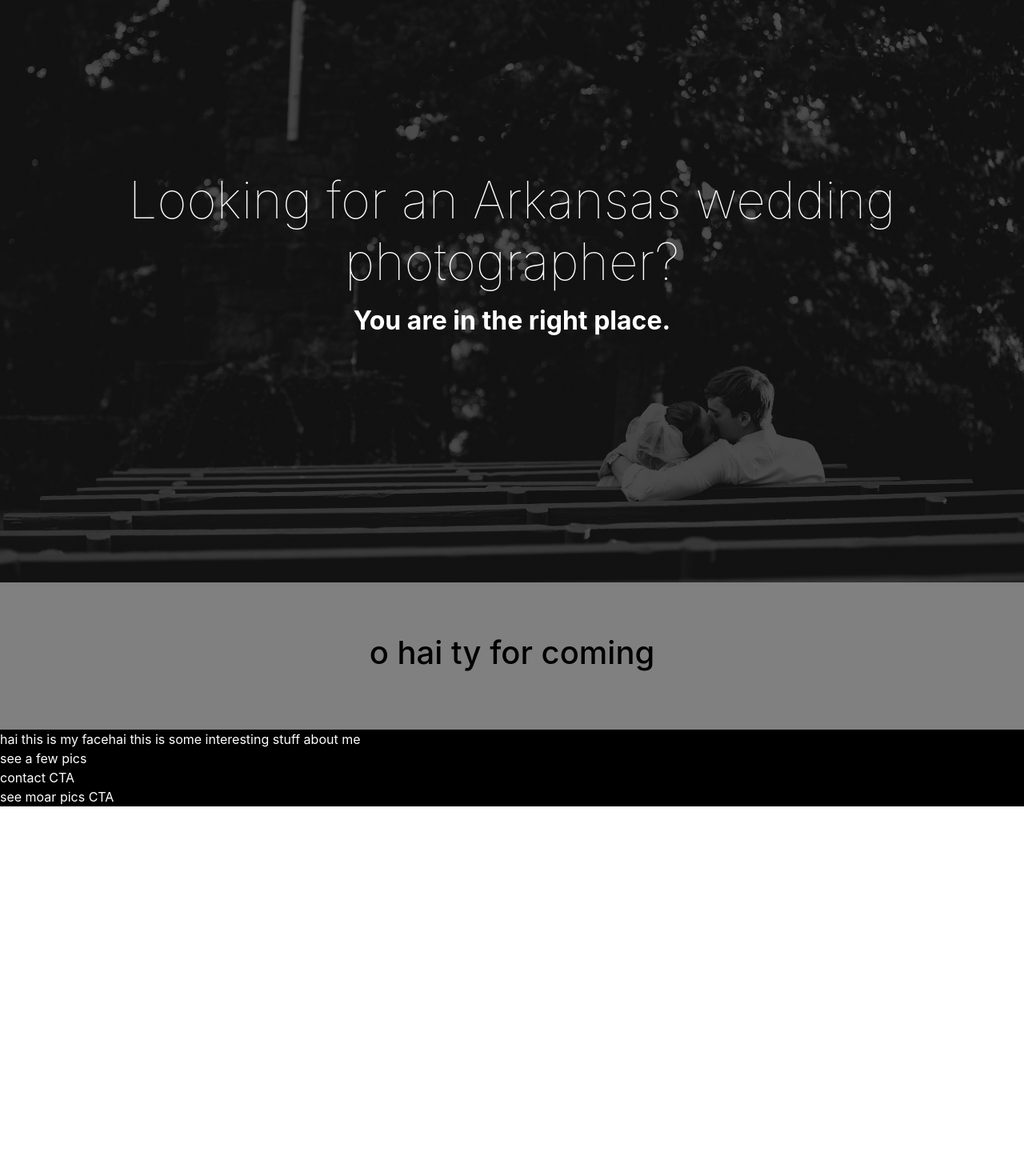
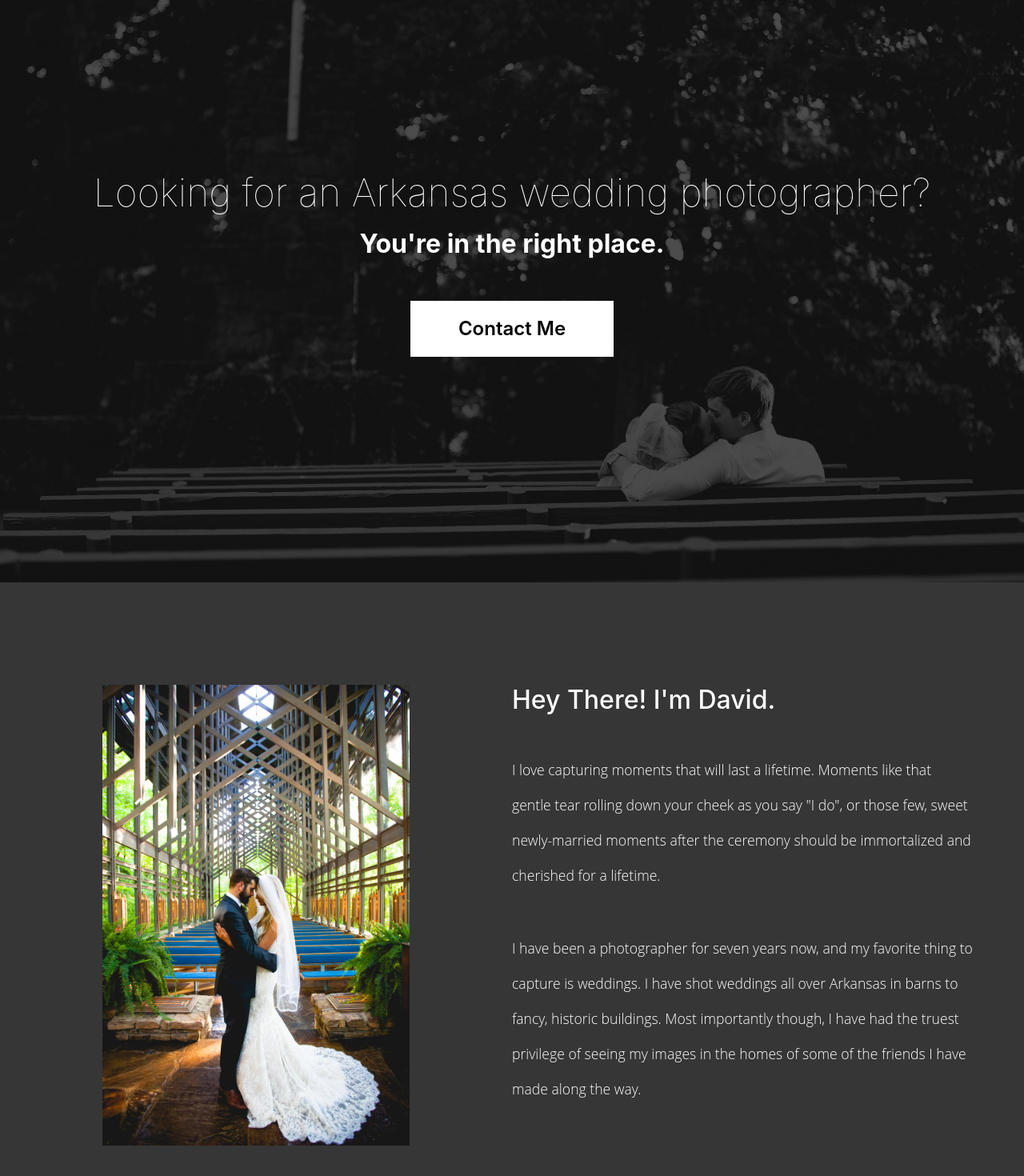
Before and after one commit to davidskinner/photography-site, an Angular app in the folder photographysite/: page / in a window 1280 px wide. Shown: the part 72-1542 px from the top of the page at 80% size. Before the commit the page ends 1080 px from the top, so only its background shows below. Built offline with nearby package versions, Linux system fonts and the light colour scheme.

Commit message:
mini bio section coming along

```diff
--- a/photographysite/src/app/home/home.component.html
+++ b/photographysite/src/app/home/home.component.html
@@ -5,24 +5,34 @@
             <h1 class="home-question">Looking for an Arkansas wedding photographer?</h1>
         </div>
         <div class="draw-box">
-            <h2 class="statement">You are in the right place.</h2>
+            <h2 class="statement">You're in the right place.</h2>
+        </div>
+        <div class="draw-box text-center">
+            <button class="contact-button"> Contact Me</button>
         </div>
     </div>
 </div>
-<div style="background-color:gray; color: black; text-align:center;padding:5% 0 5% 0;">
-    <h1>o hai ty for coming</h1>
+<div style="background-color:#363636;">
+    <div style="padding:10% 0 10% 0" class="d-flex">
+        <img class="draw-box image-of-me" src="assets/IMG_0708-Editthicc.jpg">
+        <div>
+            <div class="mini-bio-container">
+                <h2 class="">
+                    Hey There! I'm David.
+                </h2>
+                <p class="paragraph-txt">
+                    I love capturing moments that will last a lifetime. Moments like that gentle tear rolling down your cheek as you say "I do",
+                    or those few, sweet newly-married moments after the ceremony should be immortalized and cherished for
+                    a lifetime.
+                </p>
+                <p class="paragraph-txt">
+                    I have been a photographer for seven years now, and my favorite thing to capture is weddings. I have shot weddings all over
+                    Arkansas in barns to fancy, historic buildings. Most importantly though, I have had the truest privilege
+                    of seeing my images in the homes of some of the friends I have made along the way.
+                </p>
+            </div>
+
+        </div>
+    </div>
+
 </div>
-<div class="d-flex" style="background-color:black;">
-    <div>
-        hai this is my face
-    </div>
-    <div style="background-color:black">
-        hai this is some interesting stuff about me
-    </div>
-</div>
-<div style="background-color:black;">
-    <div>
-        see a few pics</div>
-        <div>contact CTA</div>
-        <div>see moar pics CTA</div>
-</div>
--- a/photographysite/src/app/home/home.component.scss
+++ b/photographysite/src/app/home/home.component.scss
@@ -1,8 +1,17 @@
 @import "../variables.scss";
+
+.bkhome {
+    background-image: url("../../assets/bkbackground.jpg");
+    background-position: center center;
+    background-repeat: no-repeat;
+    // background-attachment: fixed;
+    background-size: cover;
+    height: 100vh;
+}
 
 .home-question{
     text-align:center;
-    font-size:4em;
+    font-size:3em;
     font-weight: lighter;
 }
 
@@ -18,9 +27,9 @@
 }
 
 .contact-button{
-    background-color:  $primary-color;
+    background-color:$primary-color;
     border:0;
-    color:#161616;
+    color:black;
     padding: .7em 2.5em;
     text-align: center;
     text-decoration: none;
@@ -28,7 +37,25 @@
     font-size: 1.5em;
     font-weight: 600;
     cursor: pointer;
-    margin:2.5em;
+    margin:1.5em;
+}
+
+.paragraph-txt{
+    font-family:'Open Sans','Helvetica Neue',-apple-system, BlinkMacSystemFont, 'Segoe UI', Roboto, Oxygen, Ubuntu, Cantarell, sans-serif;
+    font-weight:lighter;
+    line-height: 2.5em;
+    font-size:1.1em;
+    margin-top:8%;
+
+}
+
+.image-of-me{
+    width: 30%;
+    margin: 0 10% 0 10%;
+}
+
+.mini-bio-container{
+    margin: 0 10% 0 0;
 }
 
 @media only screen and (max-width: 600px) {
--- a/photographysite/src/app/variables.scss
+++ b/photographysite/src/app/variables.scss
@@ -1 +1 @@
-$primary-color: #1CD95F;
+$primary-color: white;
--- a/photographysite/src/styles.scss
+++ b/photographysite/src/styles.scss
@@ -17,14 +17,7 @@ body {
     font-size: 4em;
 }
 
-.bkhome {
-    background-image: url("assets/bkbackground.jpg");
-    background-position: center center;
-    background-repeat: no-repeat;
-    background-attachment: fixed;
-    background-size: cover;
-    height: 100vh;
-}
+
 
 .p-background{
     background-color: #363636;
```
